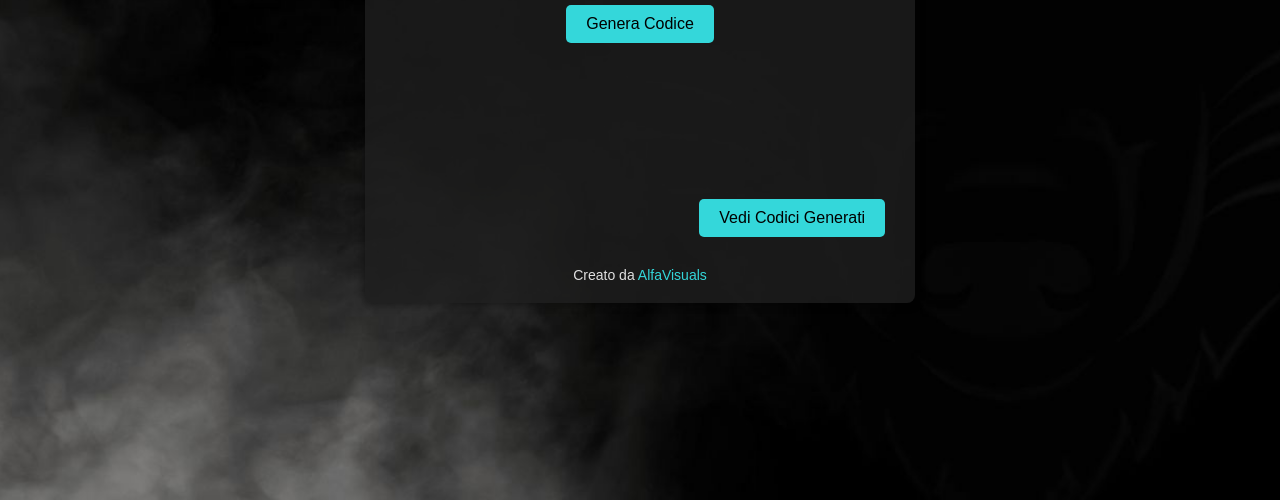
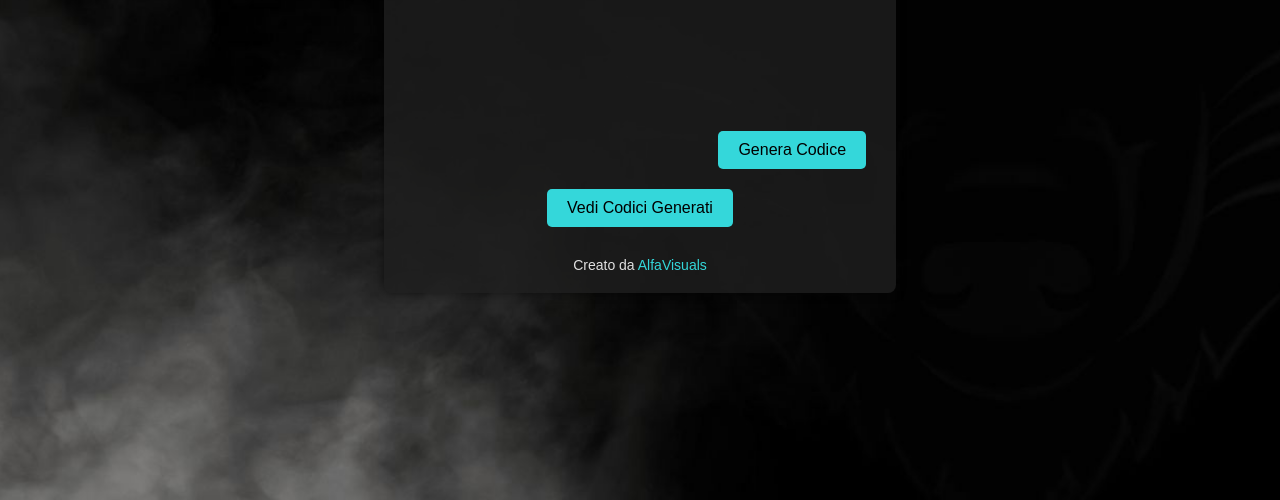
Before and after one commit to RawfulnessSharon/Generatore-Di-Codici, a plain HTML site: page index.html in a window 1280 px wide. Shown: the part 300-800 px from the top of the page. Drawn offline with Linux system fonts and the light colour scheme.

Commit message:
index.html

```diff
--- a/index.html
+++ b/index.html
@@ -10,10 +10,14 @@
 <body>
     <div class="container">
         <h1>Generatore di Codici Unici</h1>
-        <button id="generateBtn">Genera Codice</button>
-        <div id="codeDisplay"></div>
-        <canvas id="barcodeCanvas"></canvas>
-        <button id="viewCodesBtn" onclick="window.location.href='codes.html'">Vedi Codici Generati</button>
+        <div class="barcode-section">
+            <div id="codeDisplay"></div>
+            <canvas id="barcodeCanvas"></canvas>
+            <button id="generateBtn">Genera Codice</button>
+        </div>
+        <div class="codes-section">
+            <button id="viewCodesBtn" onclick="window.location.href='codes.html'">Vedi Codici Generati</button>
+        </div>
         <footer>
             Creato da <a href="https://www.facebook.com/profile.php?id=61559982552012" target="_blank">AlfaVisuals</a>
         </footer>
```
